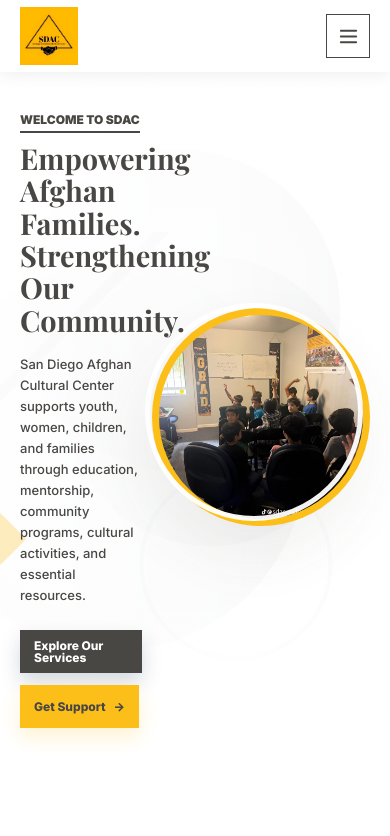
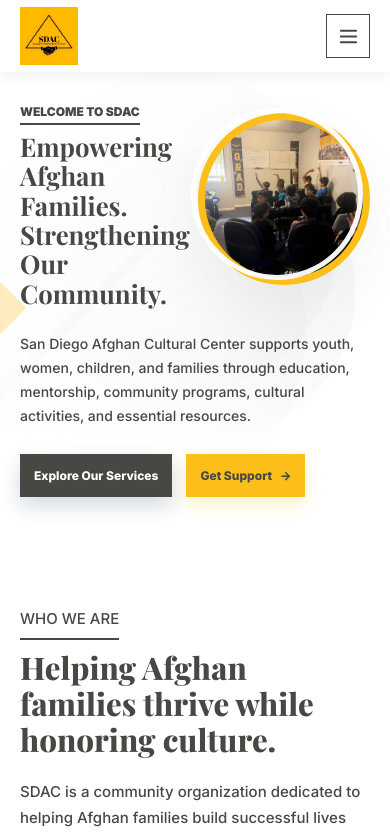
Before and after one commit to basitazizi/sdac, a Next.js app: page / in a window 390 px wide. Shown: the top 836 px of the page. Built offline with nearby package versions, Linux system fonts and the light colour scheme.

Commit message:
update and push all

```diff
--- a/app/components/Sections.js
+++ b/app/components/Sections.js
@@ -24,11 +24,24 @@
   );
 }
 
-export function IconCard({ icon: Icon, image, title, text, href, action = "Learn More" }) {
+export function IconCard({
+  icon: Icon,
+  image,
+  imagePosition,
+  title,
+  text,
+  href,
+  action = "Learn More",
+}) {
   return (
     <article className="icon-card">
       {image ? (
-        <img className="card-photo" src={image} alt="" />
+        <img
+          className="card-photo"
+          src={image}
+          alt=""
+          style={imagePosition ? { objectPosition: imagePosition } : undefined}
+        />
       ) : Icon ? (
         <span className="icon-badge">
           <Icon size={30} />
--- a/app/globals.css
+++ b/app/globals.css
@@ -305,19 +305,19 @@
 .icon-card {
   overflow: hidden;
   min-height: 250px;
-  padding: 0 28px 28px;
+  padding: 28px;
   text-align: center;
 }
 
 .icon-card:has(.card-photo) {
-  padding-top: 0;
+  padding: 0 0 28px;
 }
 
 .card-photo {
   display: block;
-  width: calc(100% + 56px);
+  width: 100%;
   height: 168px;
-  margin: 0 -28px 28px;
+  margin: 0 0 28px;
   object-fit: cover;
   object-position: center;
 }
@@ -336,6 +336,13 @@
 
 .icon-card p {
   margin: 0;
+}
+
+.icon-card:has(.card-photo) h3,
+.icon-card:has(.card-photo) p,
+.icon-card:has(.card-photo) .read-link {
+  margin-left: 28px;
+  margin-right: 28px;
 }
 
 .icon-badge {
@@ -920,40 +927,62 @@
   }
 
   .hero-shell {
-    grid-template-columns: minmax(0, 1fr) max-content;
+    grid-template-columns: minmax(0, 1fr) clamp(168px, 44vw, 190px);
     min-height: 0;
-    gap: 10px;
+    column-gap: 14px;
+    row-gap: 0;
     padding: 34px 20px 45px;
   }
 
+  .hero-shell > div:first-child {
+    display: contents;
+  }
+
+  .hero-shell .eyebrow {
+    grid-column: 1;
+    grid-row: 1;
+    align-self: end;
+    width: fit-content;
+  }
+
   .hero-shell h1 {
-    margin-top: 12px;
-    font-size: clamp(26px, 7.4vw, 35px);
-    line-height: 1.12;
+    grid-column: 1;
+    grid-row: 2;
+    margin-top: 14px;
+    font-size: clamp(24px, 6.6vw, 32px);
+    line-height: 1.14;
   }
 
   .hero-shell h1 + p {
-    margin-top: 18px;
-    max-width: 100%;
-    font-size: 13px;
-    line-height: 1.62;
+    grid-column: 1 / -1;
+    grid-row: 3;
+    margin-top: 24px;
+    max-width: min(100%, 620px);
+    font-size: 14px;
+    line-height: 1.72;
   }
 
   .hero-shell h1 + p + div {
-    margin-top: 24px;
-    gap: 12px;
+    grid-column: 1 / -1;
+    grid-row: 4;
+    margin-top: 26px;
+    gap: 14px;
   }
 
   .hero-photo-wrap {
+    grid-column: 2;
+    grid-row: 1 / 3;
     top: auto;
     right: auto;
     bottom: auto;
     left: auto;
-    width: clamp(220px, 36vw, 240px);
-    max-width: calc(100vw - 40px);
+    align-self: center;
+    justify-self: end;
+    width: clamp(168px, 44vw, 190px);
+    max-width: 100%;
     z-index: 1;
     padding: 7px;
-    transform: none;
+    transform: translateY(-8px);
   }
 
   .hero-photo-wrap::before {
@@ -1022,9 +1051,62 @@
     padding: 48px 20px;
   }
 
+  .footer-cta h2 {
+    font-size: clamp(28px, 8vw, 36px);
+    line-height: 1.12;
+  }
+
   .footer-main {
-    grid-template-columns: 1fr;
-    padding: 42px 20px;
+    grid-template-columns: repeat(2, minmax(0, 1fr));
+    gap: 20px 22px;
+    padding: 24px 20px 26px;
+  }
+
+  .footer-brand,
+  .footer-contact {
+    grid-column: 1 / -1;
+  }
+
+  .footer-brand {
+    display: grid;
+    grid-template-columns: 52px 1fr;
+    column-gap: 14px;
+    align-items: center;
+  }
+
+  .footer-brand img {
+    width: 52px;
+    height: 52px;
+  }
+
+  .footer-brand h3 {
+    margin: 0;
+    font-size: 15px;
+  }
+
+  .footer-brand p {
+    display: none;
+  }
+
+  .footer h4 {
+    margin: 0 0 10px;
+  }
+
+  .footer-links a,
+  .footer-contact a {
+    margin-top: 5px;
+  }
+
+  .footer p,
+  .footer a {
+    font-size: 13px;
+    line-height: 1.55;
+  }
+
+  .footer-bottom {
+    padding: 14px 18px;
+    font-size: 12px;
+    line-height: 1.45;
   }
 
   .footer-contact,
@@ -1041,7 +1123,9 @@
 
 @media (max-width: 520px) {
   .hero-shell {
+    grid-template-columns: minmax(0, 1fr) clamp(152px, 44vw, 184px);
     min-height: 0;
+    column-gap: 12px;
   }
 
   .hero-photo-wrap {
@@ -1049,15 +1133,19 @@
     right: auto;
     bottom: auto;
     left: auto;
-    width: clamp(190px, 56vw, 230px);
-    max-width: calc(100vw - 40px);
-    transform: none;
+    width: clamp(152px, 44vw, 184px);
+    max-width: 100%;
+    transform: translateY(-8px);
   }
 
   .program-grid,
   .impact-cards,
   .partner-panel {
     grid-template-columns: 1fr;
+  }
+
+  .footer-cta {
+    display: none;
   }
 
   .contact-form {
--- a/app/page.js
+++ b/app/page.js
@@ -1,5 +1,5 @@
 import Link from "next/link";
-import { ArrowRight, Handshake, Quote } from "lucide-react";
+import { ArrowRight, Handshake } from "lucide-react";
 import { BandCta, IconCard, SectionHeading } from "./components/Sections";
 import { programs, services, site, values } from "./lib/siteData";
 
@@ -85,37 +85,6 @@
         </div>
       </section>
 
-      <section className="section-block">
-        <div className="section-inner impact-layout">
-          <div className="impact-cards">
-            {["Families Supported", "Youth Mentorship", "English Learning", "Community Events"].map(
-              (item) => (
-                <div className="impact-tile" key={item}>
-                  <span>SDAC</span>
-                  <strong>{item}</strong>
-                </div>
-              ),
-            )}
-          </div>
-          <div>
-            <p className="eyebrow">Our Impact</p>
-            <h2>Building trust through consistent local support.</h2>
-            <p>
-              SDAC is growing its impact through education, family support,
-              cultural programming, youth activities, and community partnerships.
-              Confirmed numbers can be added here as programs expand.
-            </p>
-            <blockquote>
-              <Quote size={28} />
-              <span>
-                "SDAC gives families a place to ask questions, find support, and
-                feel connected to community."
-              </span>
-            </blockquote>
-          </div>
-        </div>
-      </section>
-
       <section className="section-block alt">
         <div className="section-inner">
           <SectionHeading
```
Also changed, not shown: app/lib/siteData.js.
